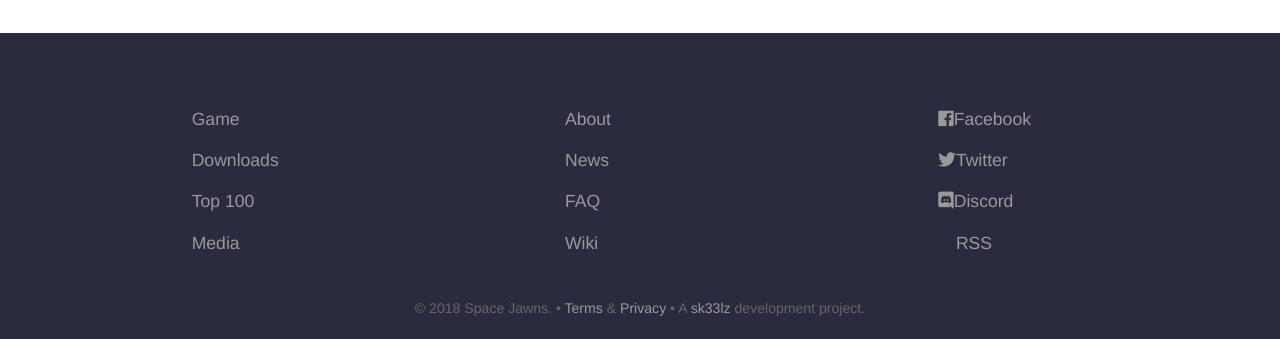
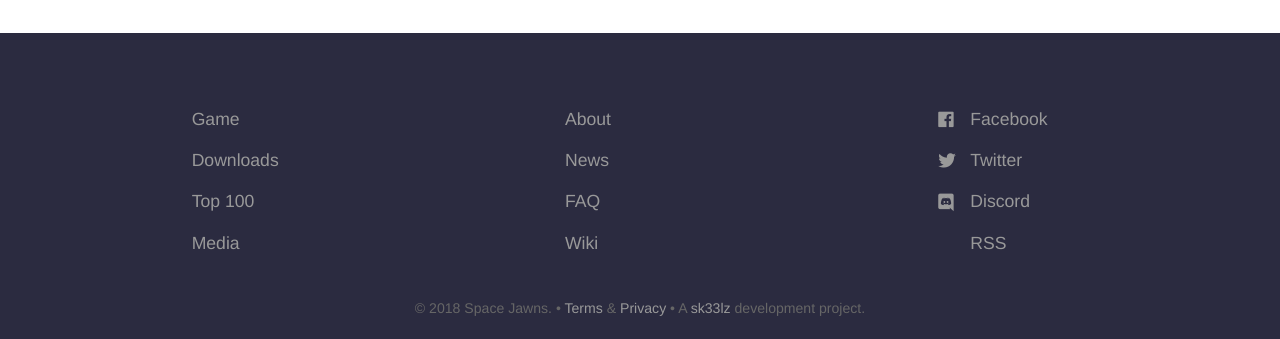
Before and after one commit to sk33lz/spacejawns, a Jekyll site: the page built from docs/index.html, in a window 1280 px wide. Shown: the part 2485-2824 px from the top of the page. Built offline with Jekyll 4.4.1, drawn with Linux system fonts in a browser that asks for light colours; nearby versions of some CDN libraries.

```diff
--- a/docs/_layouts/default.html
+++ b/docs/_layouts/default.html
@@ -107,7 +107,7 @@
 						<ul class="footer-links">
 							{% for link in column.links %}
 								<li>
-									<a {%- if link.new_window -%}target="_blank"{%- endif -%} href="{% include relative-src.html src=link.link %}" {%- if link.social_icon -%}class="{{ link.social_icon }}-icon"{%- endif -%}>{%- if link.social_icon -%}{% include social-icon.html icon=link.social_icon %}{%- endif -%}{{ link.name }}</a>
+									<a {% if link.new_window %}target="_blank"{% endif %} href="{% include relative-src.html src=link.link %}" {% if link.social_icon %}class="{{ link.social_icon }}-icon"{% endif %}>{%- if link.social_icon -%}{% include social-icon.html icon=link.social_icon %}{%- endif -%}{{ link.name }}</a>
 								</li>
 							{% endfor %}
 						</ul>
```
